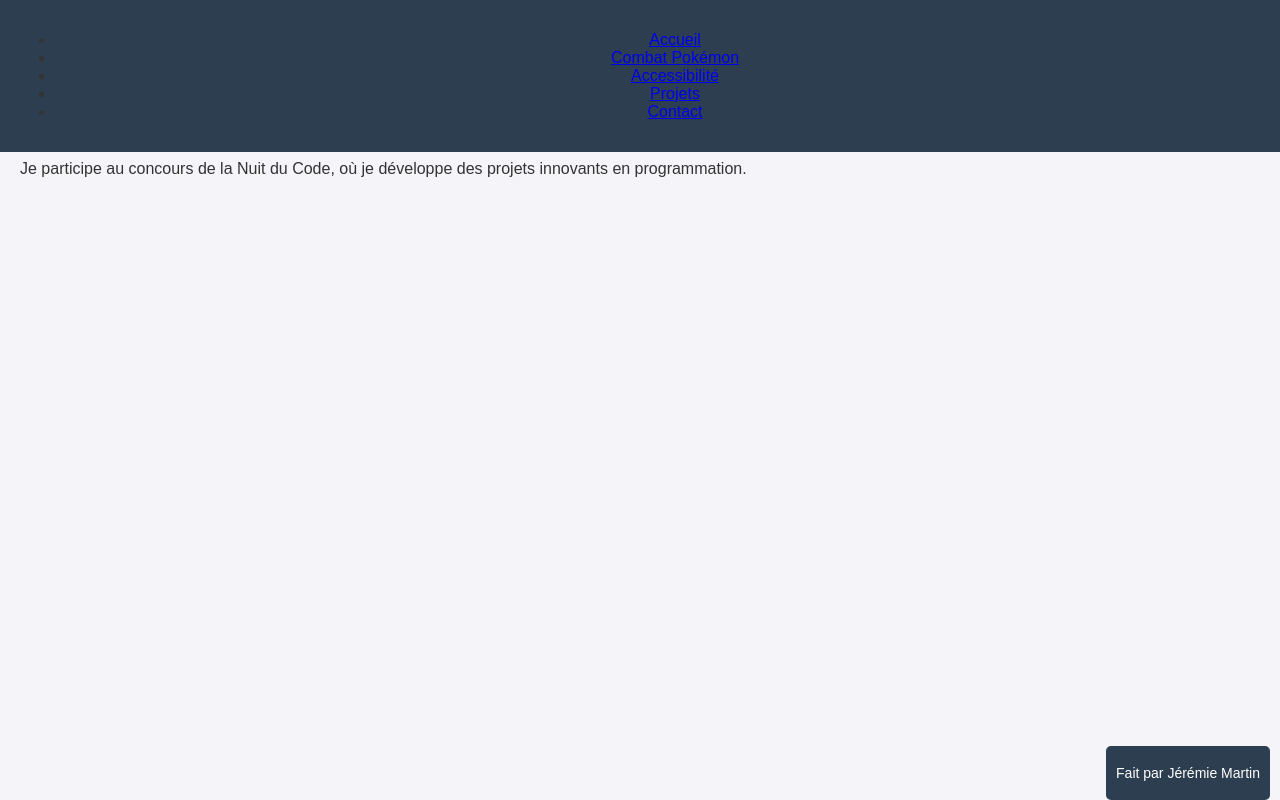
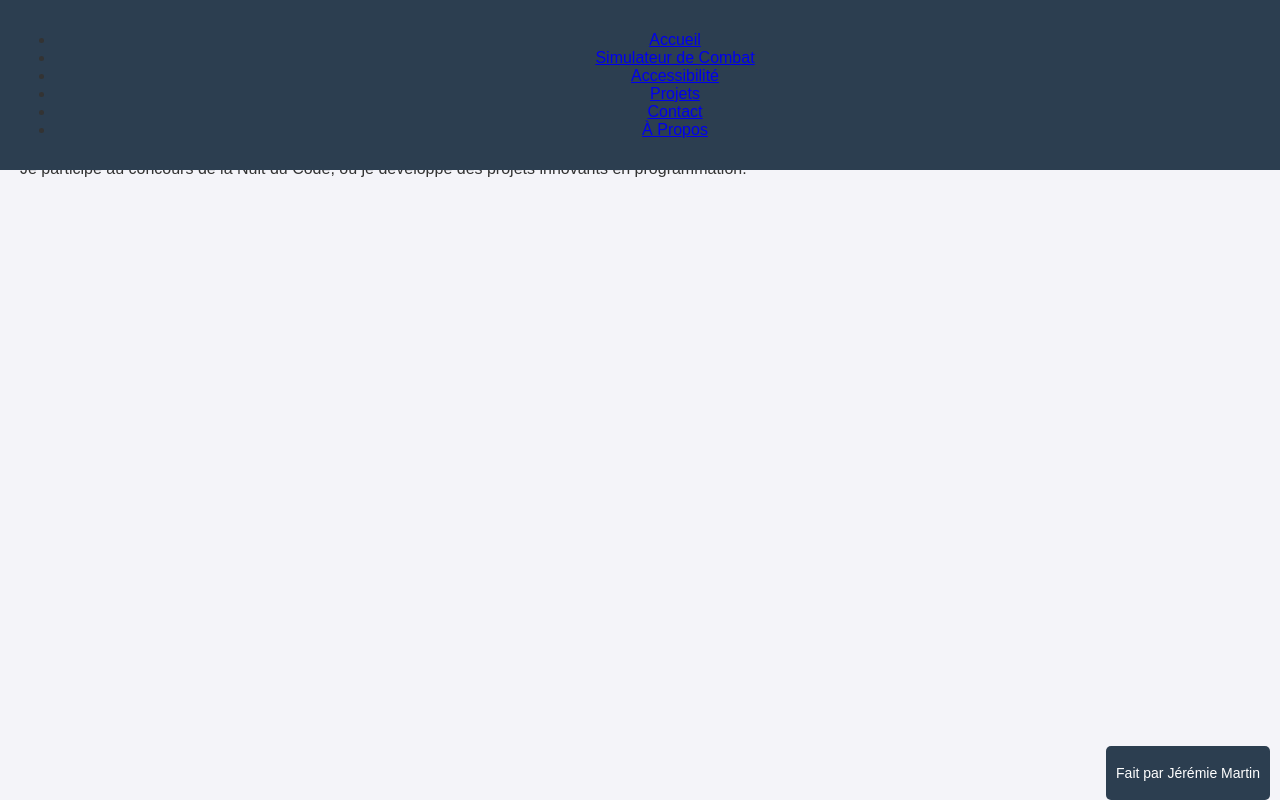
Before and after one commit to jmartin-parcoursup/test, a plain HTML site: page projets.html in a window 1280 px wide. Drawn offline with Linux system fonts and the light colour scheme.

Commit message:
Update projets.html

```diff
--- a/projets.html
+++ b/projets.html
@@ -11,13 +11,15 @@
     <nav>
         <ul>
             <li><a href="index.html">Accueil</a></li>
-                <li><a href="combat.html">Combat Pokémon</a></li>
+            <li><a href="combat.html">Simulateur de Combat</a></li>
             <li><a href="accessibilite.html">Accessibilité</a></li>
             <li><a href="projets.html">Projets</a></li>
             <li><a href="contact.html">Contact</a></li>
+            <li><a href="a_propos.html">À Propos</a></li>
         </ul>
     </nav>
 </header>
+
 
     <main>
         <h1>Mes Projets</h1>
```
Lines whose indentation alone changed are shown as unchanged.
